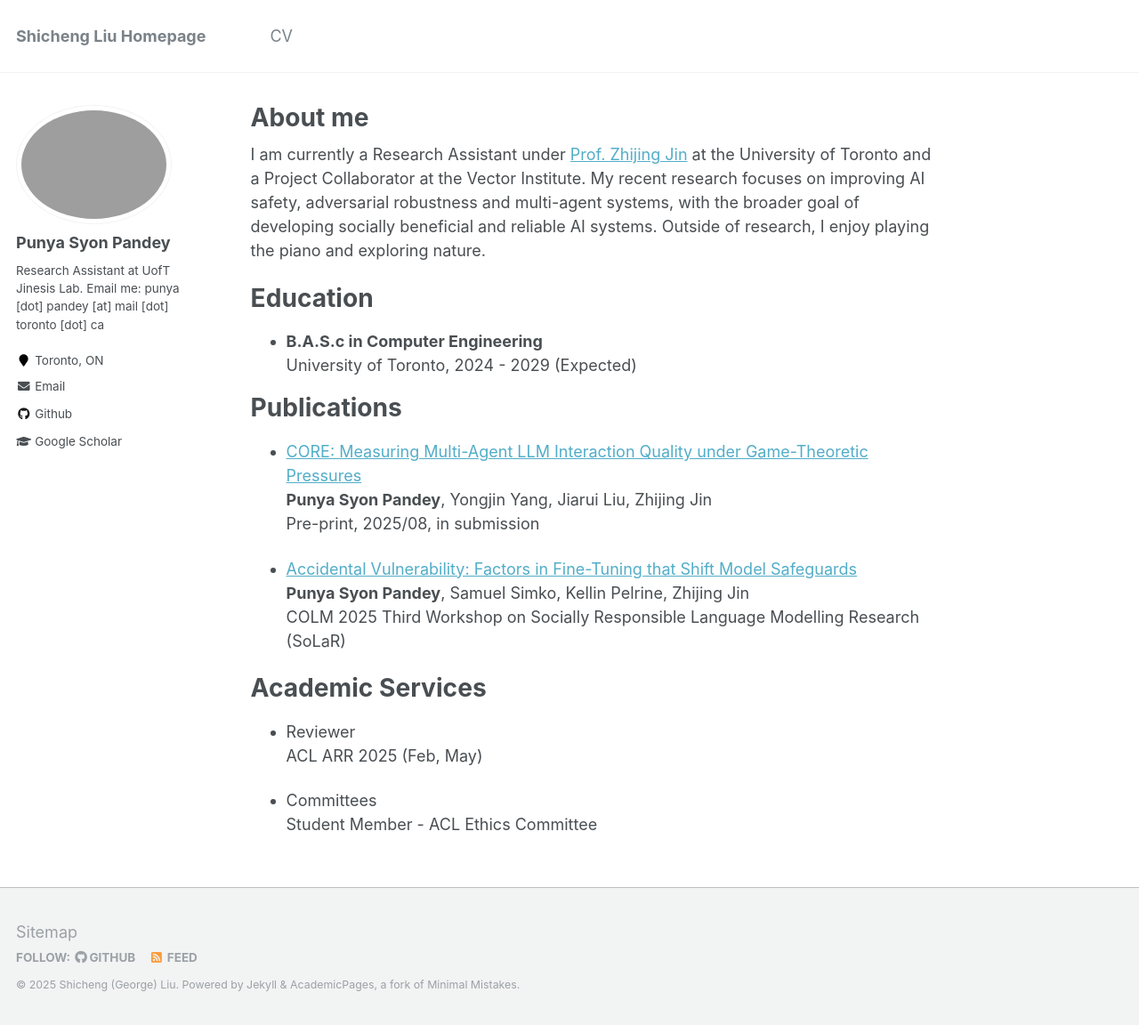
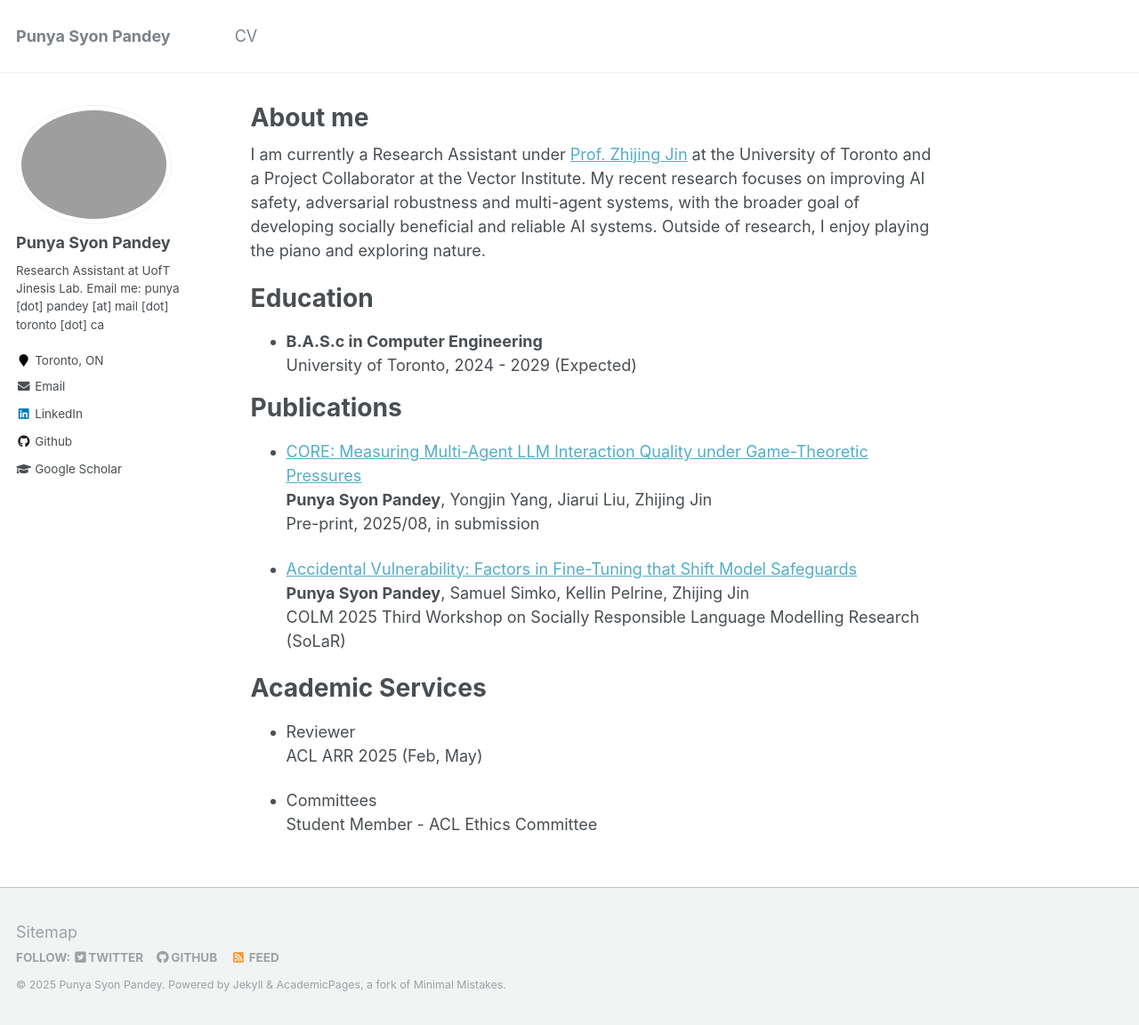
Before and after one commit to psyonp/psyonp.github.io, a Jekyll site: the page built from _pages/about.md, in a window 1280 px wide and 1152 px high. Shown: the whole window at 89% size. Built offline with Jekyll 4.4.1, drawn with Linux system fonts in a browser that asks for light colours.

Commit message:
Update _config.yml

```diff
--- a/_config.yml
+++ b/_config.yml
@@ -7,13 +7,13 @@
 
 # Site Settings
 locale                   : "en-US"
-title                    : "Shicheng Liu Homepage"
+title                    : "Punya Syon Pandey"
 title_separator          : "-"
-name                     : &name "Shicheng (George) Liu"
-description              : &description "2-nd year PhD student @ Stanford CS"
-url                      : https://george1459.github.io # the base hostname & protocol for your site e.g. "https://mmistakes.github.io"
+name                     : &name "Punya Syon Pandey"
+description              : &description "Research Assistant @ UofT ECE"
+url                      : https://psyonp.github.io # the base hostname & protocol for your site e.g. "https://mmistakes.github.io"
 baseurl                  : "" # the subpath of your site, e.g. "/blog"
-repository               : "george1459.github.io"
+repository               : "psyonp.github.io"
 teaser                   :  # filename of teaser fallback teaser image placed in /images/, .e.g. "500x300.png"
 breadcrumbs              : false # true, false (default)
 words_per_minute         : 160
@@ -57,7 +57,7 @@ yandex_site_verification :
 
 # Social Sharing
 twitter:
-  username               : &twitter
+  username               : &twitter "psyonp"
 facebook:
   username               :
   app_id                 :
@@ -102,7 +102,7 @@ author:
   instagram        :
   impactstory      : #"https://profiles.impactstory.org/u/xxxx-xxxx-xxxx-xxxx"
   lastfm           :
-  linkedin         :
+  linkedin         : "https://www.linkedin.com/in/punya-syon-pandey-548532218/"
   orcid            :
   pinterest        :
   soundcloud       :
```
